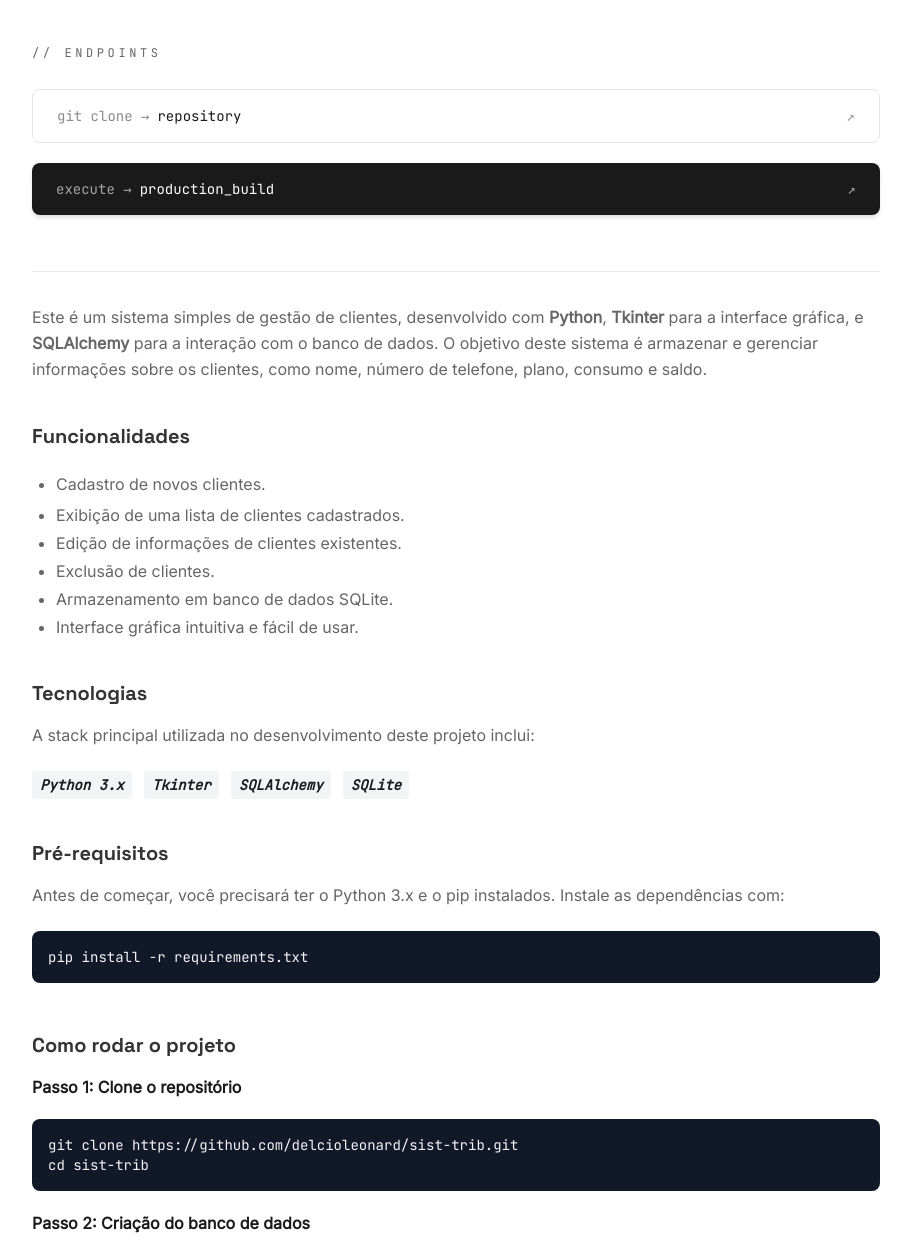
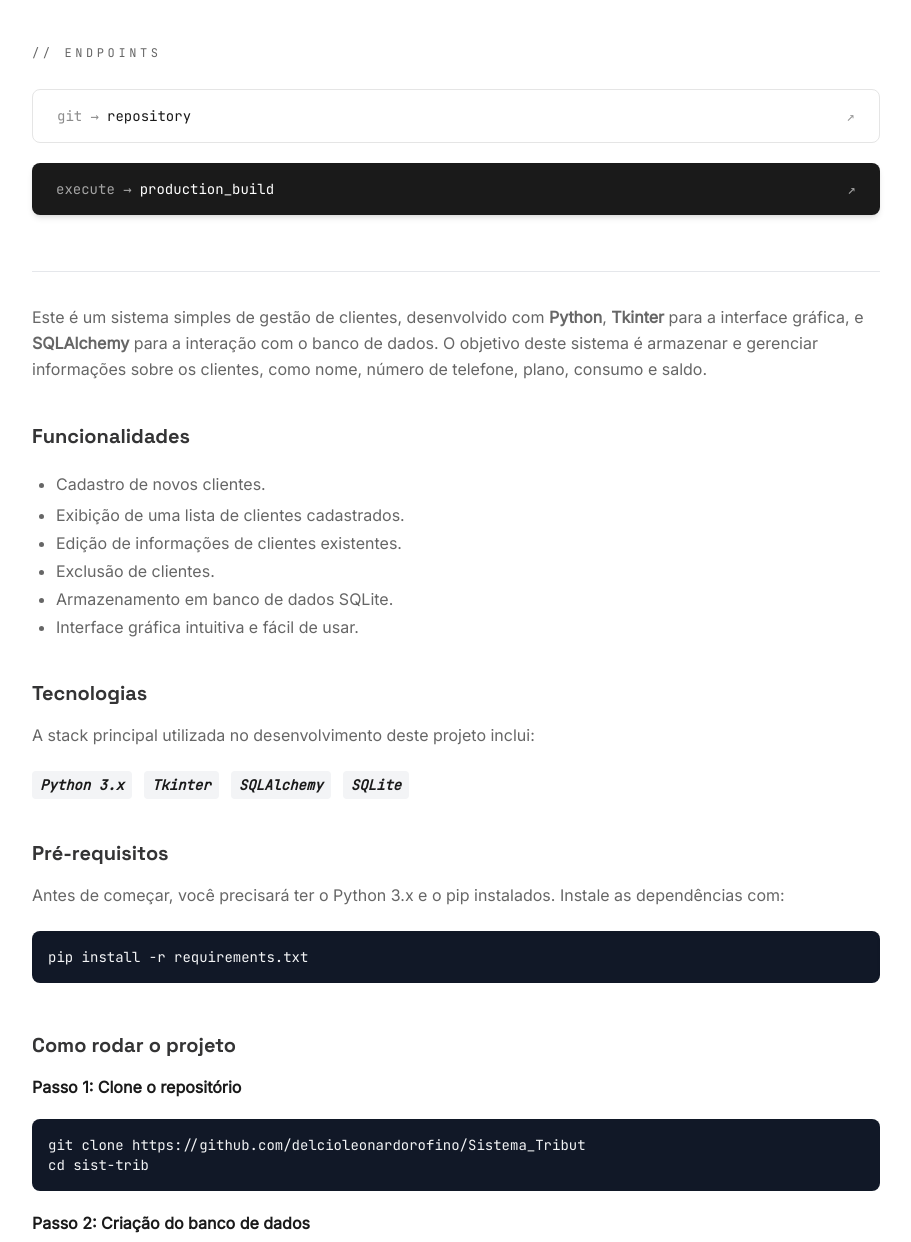
Before and after one commit to delcioleonardorofino/Journal, a Flask app: page /tribut in a window 1280 px wide. Shown: the part 453-1695 px from the top of the page, without its empty margins (184-1095 px from the left). Run offline with Flask 3, Linux system fonts and the light colour scheme; some libraries are stand-ins or nearby versions.

Commit message:
Atualizar o tribut.html

```diff
--- a/backend/templates/tribut.html
+++ b/backend/templates/tribut.html
@@ -69,12 +69,12 @@
 
         <!-- Código Fonte -->
         <a
-            href="#"
+            href="https://github.com/delcioleonardorofino/Sistema_Tribut"
             target="_blank"
             class="group flex items-center justify-between px-6 py-4 border border-border rounded-md font-mono text-sm bg-surface transition-all duration-300 hover:border-text-primary hover:shadow-xl hover:-translate-y-1 active:scale-95"
         >
             <span class="flex items-center gap-2 text-text-primary">
-                <span class="opacity-50">git clone →</span>
+                <span class="opacity-50">git →</span>
                 repository
             </span>
             <span class="opacity-40 group-hover:opacity-100 transition">↗</span>
@@ -82,7 +82,7 @@
 
         <!-- Live Demo -->
         <a
-            href="#"
+            href=""
             target="_blank"
             class="group flex items-center justify-between px-6 py-4 bg-text-primary text-surface rounded-md font-mono text-sm transition-all duration-300 shadow-md hover:shadow-2xl hover:-translate-y-1 active:scale-95"
         >
@@ -132,7 +132,7 @@
 
         <p class="font-bold text-text-primary">Passo 1: Clone o repositório</p>
         <div class="bg-gray-900 text-gray-100 p-4 rounded-md font-mono text-xs md:text-sm overflow-x-auto my-1">
-            git clone https://github.com/delcioleonard/sist-trib.git<br>
+            git clone https://github.com/delcioleonardorofino/Sistema_Tribut<br>
             cd sist-trib
         </div>
 
```
